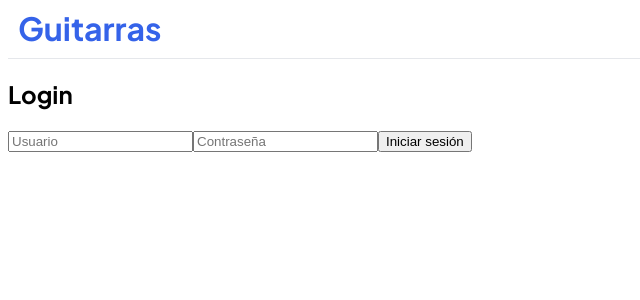
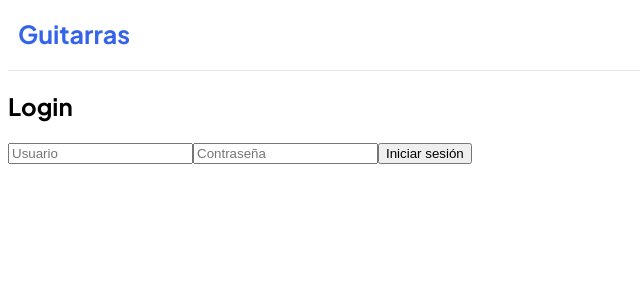
Before and after one commit to EliasSoto/web_guitars, a React (Vite) app: page /login in a window 1280 px wide. Shown: the top 300 px of the page, without its empty margins (0-640 px from the left). Built offline with nearby package versions, Linux system fonts and the light colour scheme; no server answers.

Commit message:
Ajuste CSS

```diff
--- a/src/styles/HeaderLogin.css
+++ b/src/styles/HeaderLogin.css
@@ -7,14 +7,15 @@
     align-items: center;
     padding-left: 10px;
     padding-right: 10px;
-    padding-bottom: 10px;
+    padding-top: 10px;
+    padding-bottom: 20px;
     border-bottom: 1px solid #E5E7EB; /* línea en la parte inferior */
   }
 
 
   .text-header {
     font-family: 'Plus Jakarta Sans', sans-serif;
-    font-size: 32px; /* igual a text-2xl en Tailwind */
+    font-size: 25px; /* igual a text-2xl en Tailwind */
     font-weight: bold; /* igual a font-bold en Tailwind */
     color: #3563E9; /* color de texto */
   }
```
